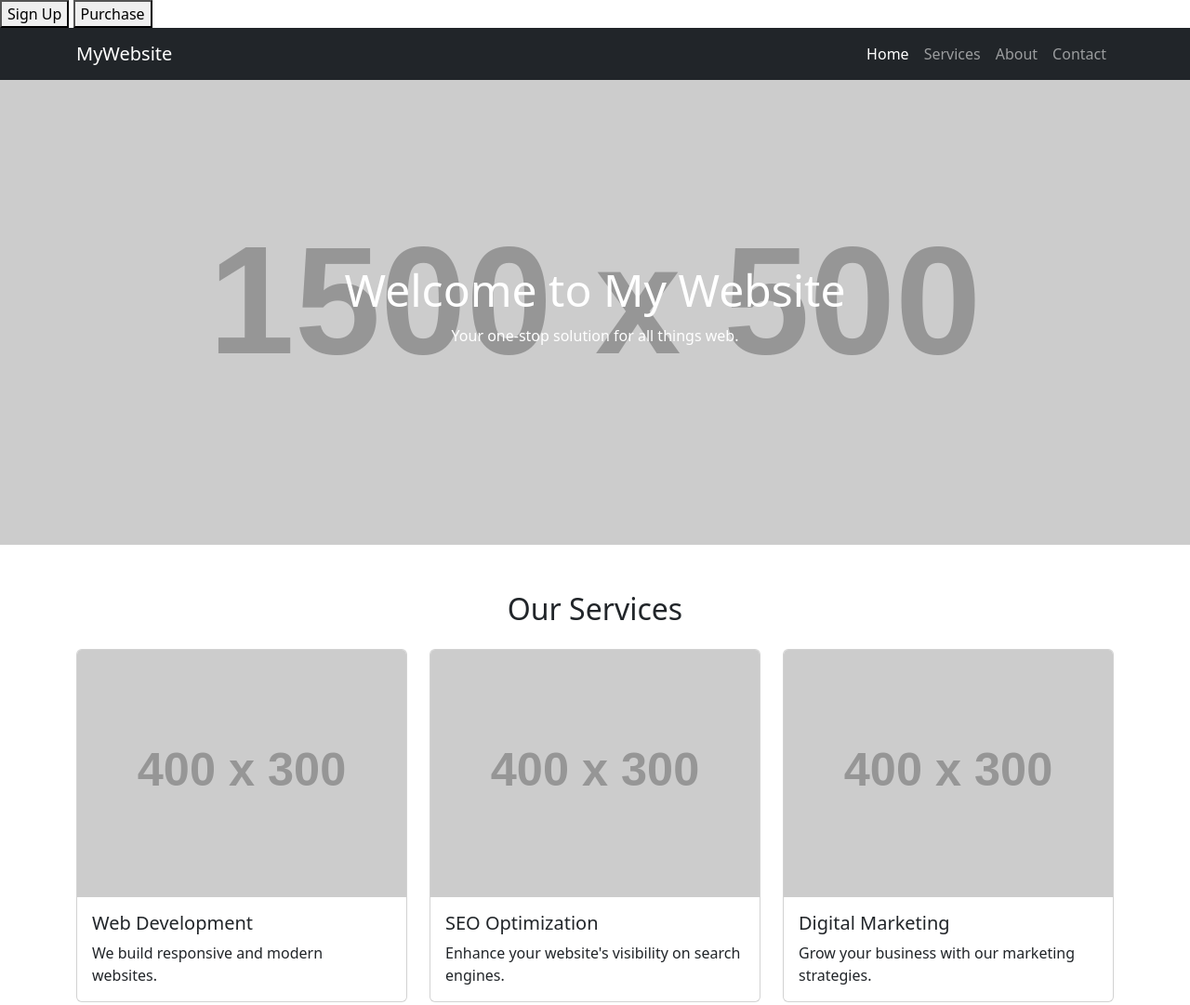
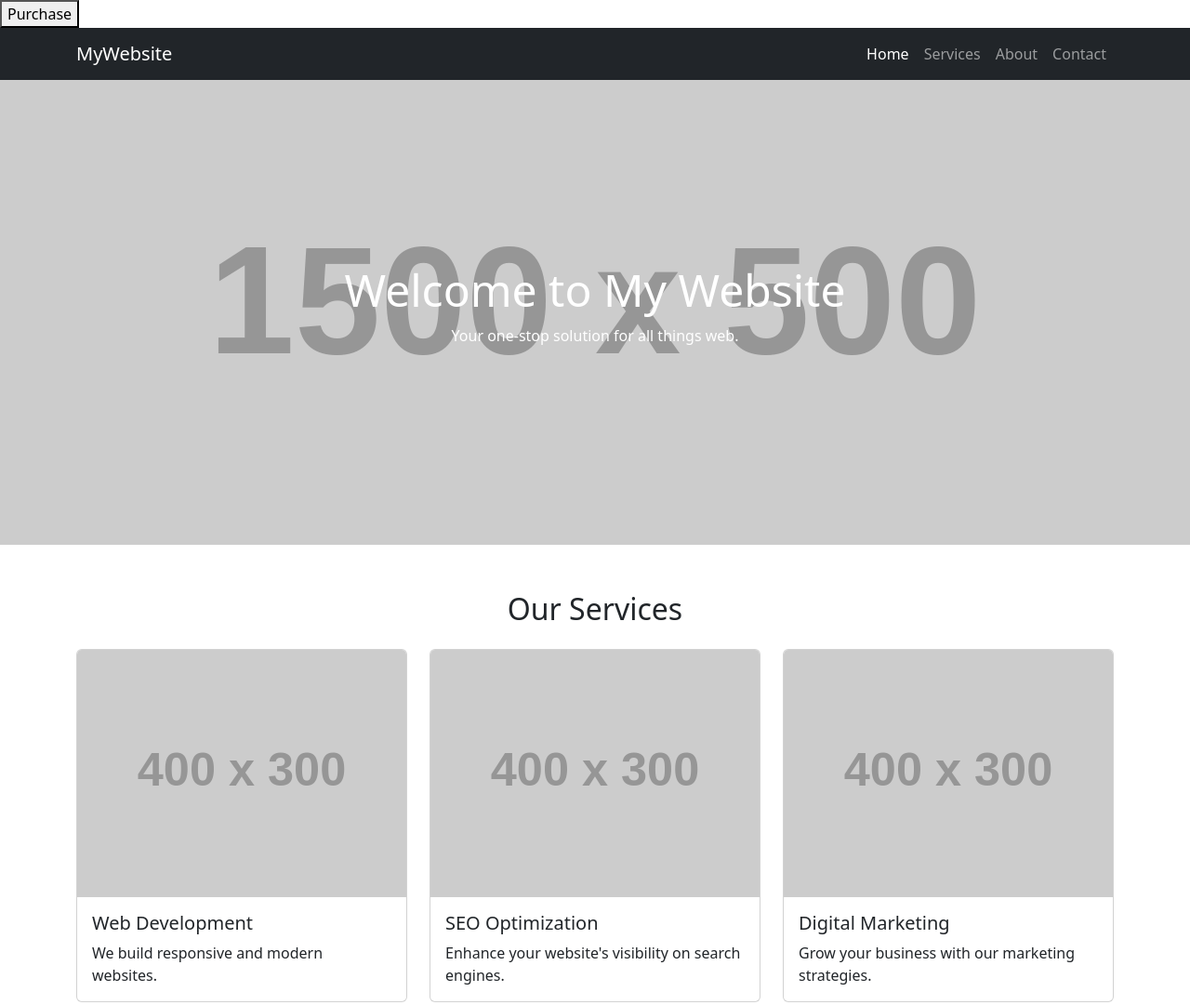
Before and after one commit to Ayushisharma77/website, a plain HTML site: page index.html in a window 1280 px wide. Shown: the top 1081 px of the page at 93% size. Drawn offline with nearby package versions, Linux system fonts and the light colour scheme; placeholder pictures from the web are drawn by us.

Commit message:
Update index.html

```diff
--- a/index.html
+++ b/index.html
@@ -22,17 +22,20 @@ j=d.createElement(s),dl=l!='dataLayer'?'&l='+l:'';j.async=true;j.src=
 <!-- End Google Tag Manager -->
 
     <!-- Trigger the 'event_signup' when a user signs up -->
-<button onclick="signupEvent()">Sign Up</button>
-<script>
+
+
+
+    <script>
   function signupEvent() {
     window.dataLayer.push({
       'event': 'event_signup',
       'user_id': '12345',  // Example data
-      'signup_method': 'email'  // Example data
-         'user_type': 'premium'         // Variable 3
+      'signup_method': 'email',  // Example data
+      'user_type': 'premium'  // Variable 3
     });
   }
 </script>
+
 
 <!-- Trigger the 'event_purchase' when a user completes a purchase -->
 <button onclick="purchaseEvent()">Purchase</button>
@@ -180,6 +183,7 @@ height="0" width="0" style="display:none;visibility:hidden"></iframe></noscript>
                     <textarea class="form-control" id="message" rows="4" required></textarea>
                 </div>
                 <button type="submit" class="btn btn-primary">Submit</button>
+                <button onclick="purchaseEvent()">Purchase</button>
             </form>
         </div>
     </div>
```
